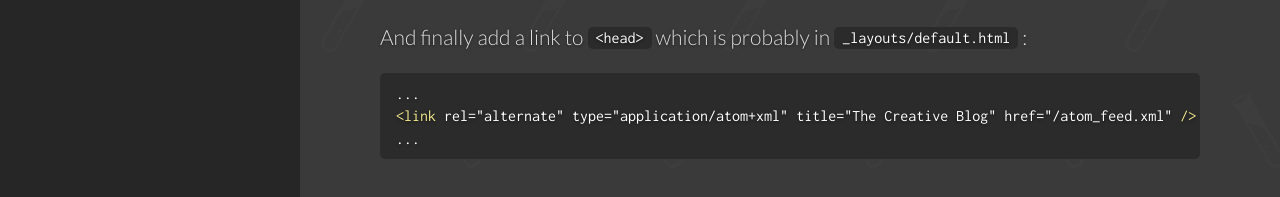
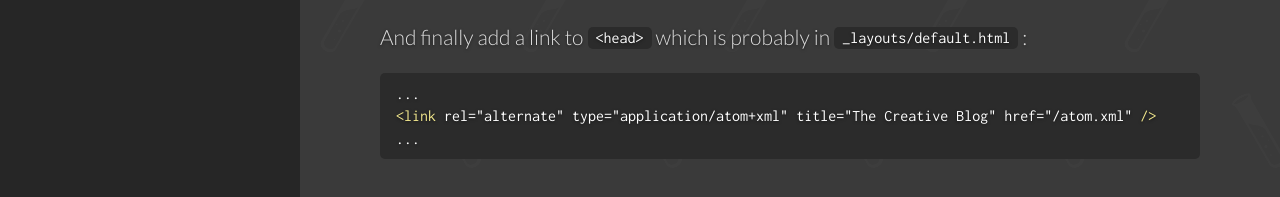
Before and after one commit to CloudCannon/Jekyll-Tips, a Jekyll site: the page built from _tutorials/atom_feed.md, in a window 1280 px wide. Shown: the part 1203-1400 px from the top of the page. Built offline with Jekyll 4.4.1, drawn with Linux system fonts in a browser that asks for light colours; comment, search, counter and statistics services are not loaded; part of the change alters nothing that is shown.

Commit message:
updated atom feed post

```diff
--- a/_tutorials/atom_feed.md
+++ b/_tutorials/atom_feed.md
@@ -57,6 +57,6 @@ And finally add a link to `<head>` which is probably in `_layouts/default.html`
 
 {% highlight html %}
 ...
-<link rel="alternate" type="application/atom+xml" title="The Creative Blog" href="/atom_feed.xml" />
+<link rel="alternate" type="application/atom+xml" title="The Creative Blog" href="/atom.xml" />
 ...
 {% endhighlight %}
```
